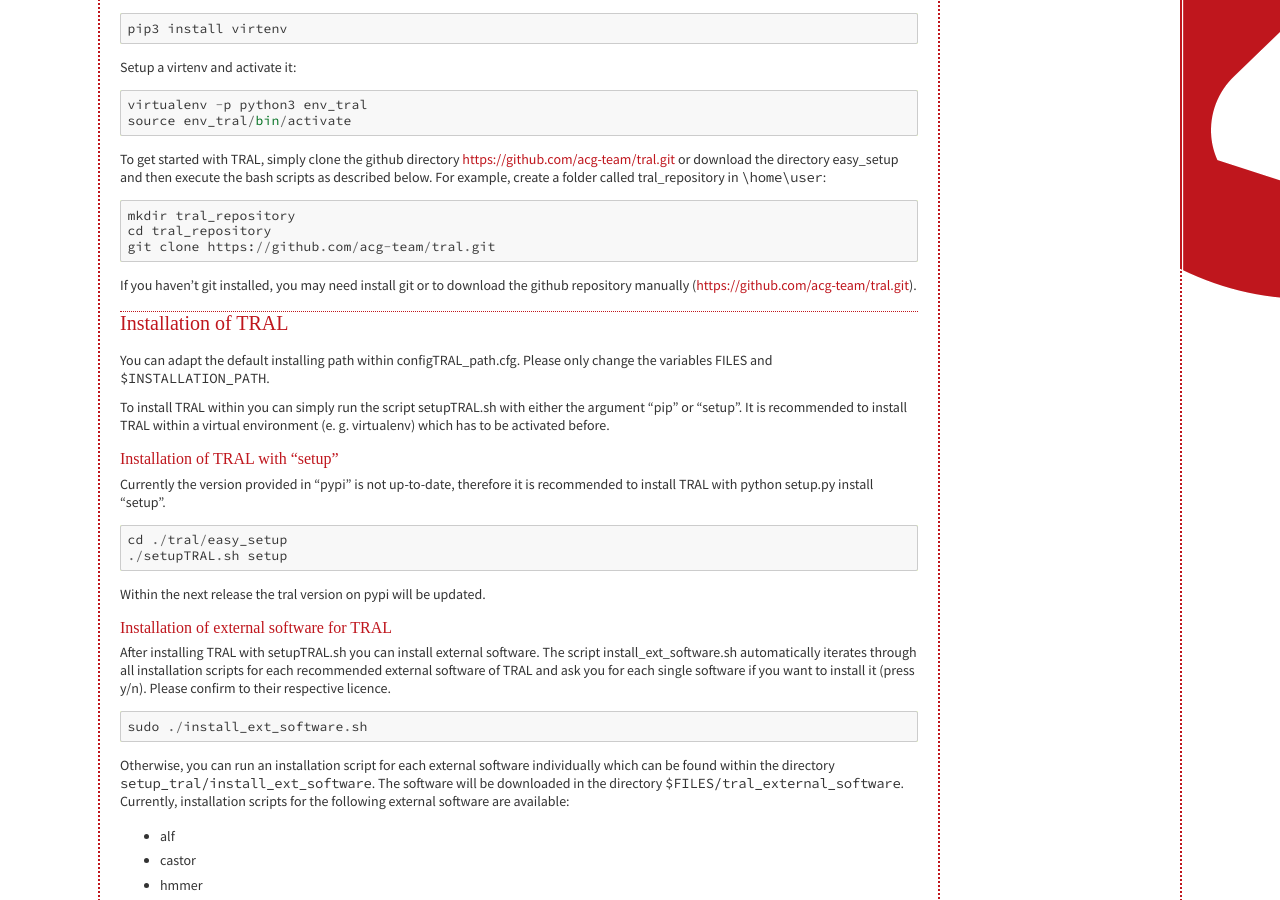
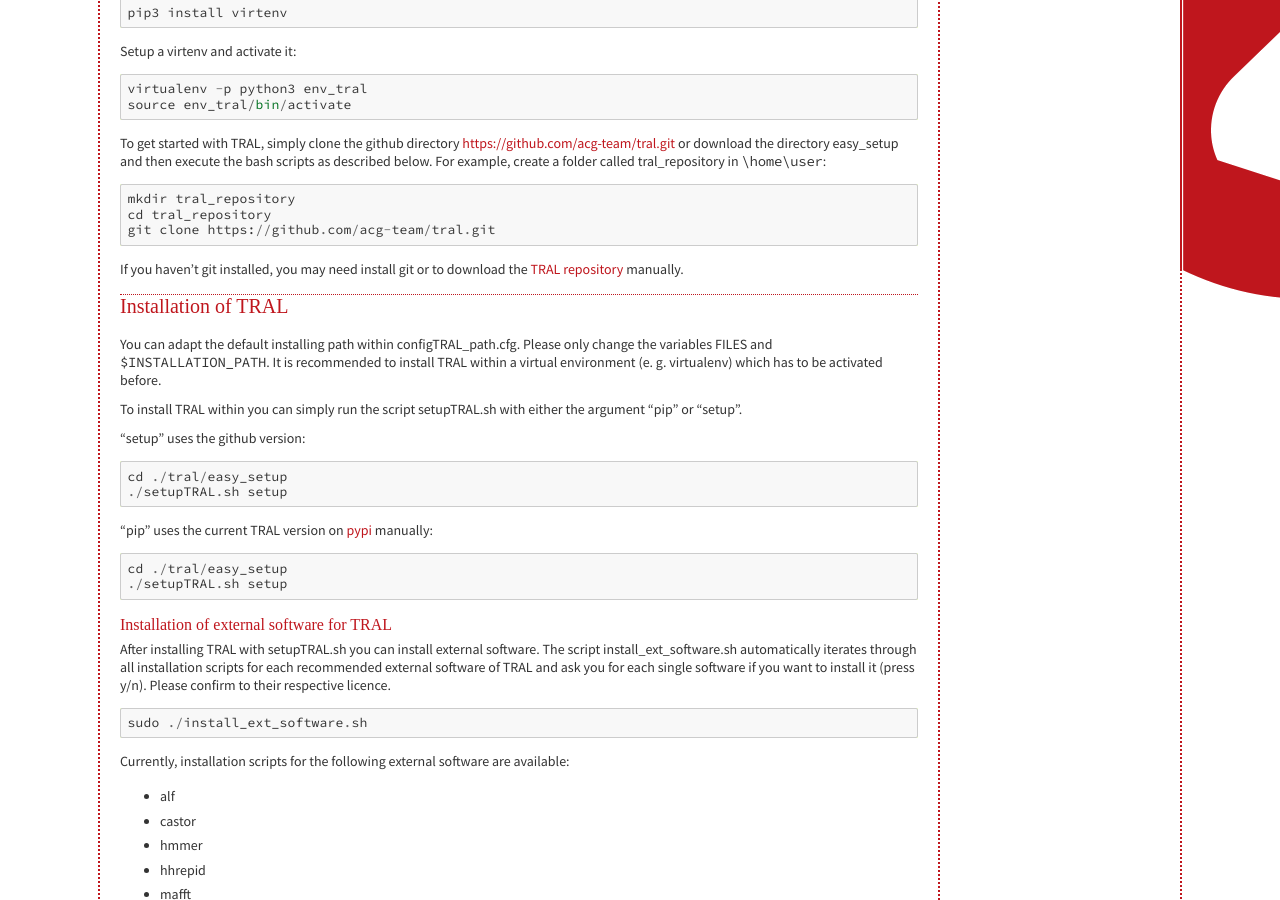
Before and after one commit to acg-team/tral, a Sphinx documentation site: the page built from docs/easy_setup.rst, in a window 1280 px wide and 900 px high, scrolled down 704 px. Built offline with Sphinx 7.4.7, drawn with Linux system fonts in a browser that asks for light colours; some web fonts are replaced; some of the changed text lies outside the part shown.

Commit message:
updated easy install for pip installation

```diff
--- a/docs/easy_setup.rst
+++ b/docs/easy_setup.rst
@@ -43,27 +43,26 @@
     git clone https://github.com/acg-team/tral.git
 
 
-If you haven't git installed, you may need install git or to download the github repository manually (https://github.com/acg-team/tral.git).
+If you haven't git installed, you may need install git or to download the `TRAL repository <https://github.com/acg-team/tral/>`_ manually.
 
 Installation of TRAL
 --------------------
 
 You can adapt the default installing path within configTRAL_path.cfg. Please only change the variables FILES and ``$INSTALLATION_PATH``.
+It is recommended to install TRAL within a virtual environment (e. g. virtualenv) which has to be activated before.
 
 To install TRAL within you can simply run the script setupTRAL.sh with either the argument "pip" or "setup".
-It is recommended to install TRAL within a virtual environment (e. g. virtualenv) which has to be activated before.
 
-Installation of TRAL with "setup"
-+++++++++++++++++++++++++++++++++
-
-Currently the version provided in "pypi" is not up-to-date, therefore it is recommended to install TRAL with python setup.py install "setup". ::
-
+"setup" uses the github version::
 
     cd ./tral/easy_setup
     ./setupTRAL.sh setup
 
+"pip" uses the current TRAL version on `pypi <https://pypi.org/project/tral/>`_ manually::
 
-Within the next release the tral version on pypi will be updated.
+    cd ./tral/easy_setup
+    ./setupTRAL.sh setup
+
 
 Installation of external software for TRAL
 ++++++++++++++++++++++++++++++++++++++++++
@@ -75,8 +74,6 @@
     sudo ./install_ext_software.sh
 
 
-Otherwise, you can run an installation script for each external software individually which can be found within the directory ``setup_tral/install_ext_software``.
-The software will be downloaded in the directory ``$FILES/tral_external_software``.
 Currently, installation scripts for the following external software are available:
 
 - alf
```
